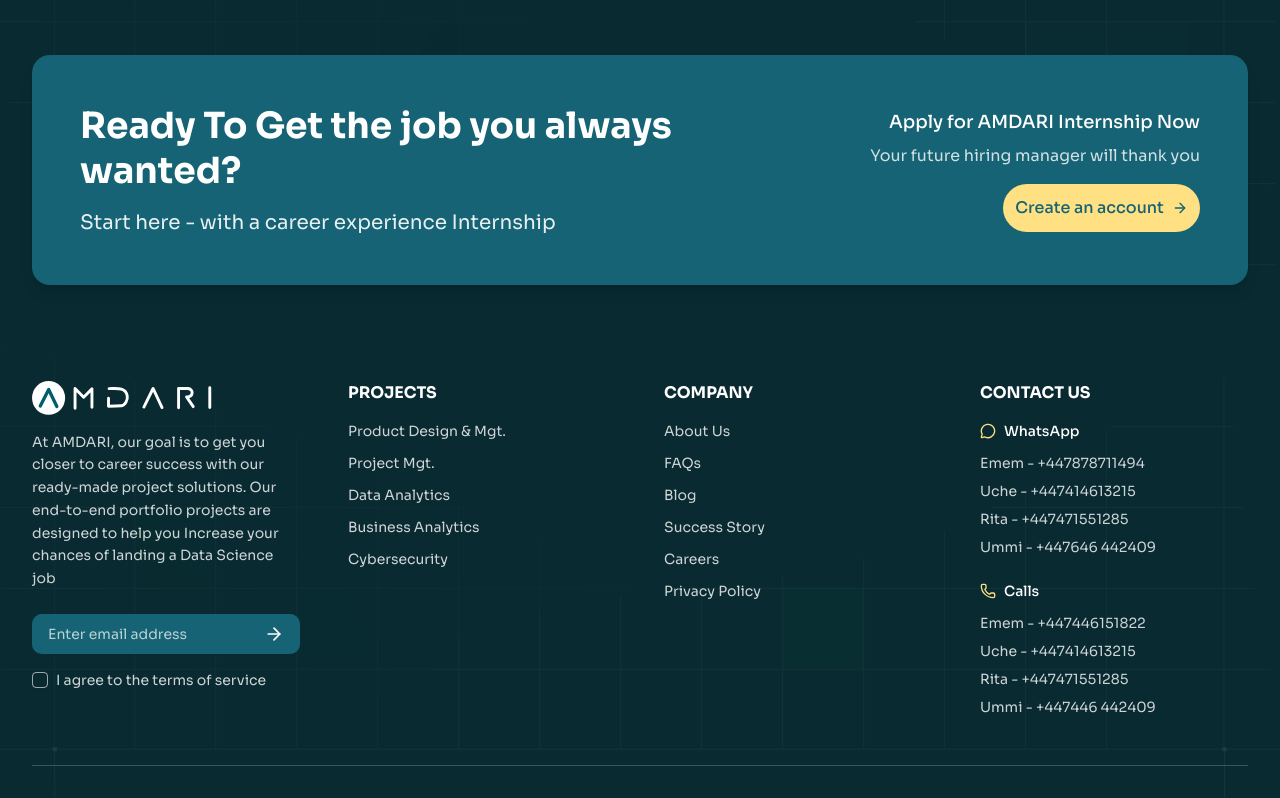
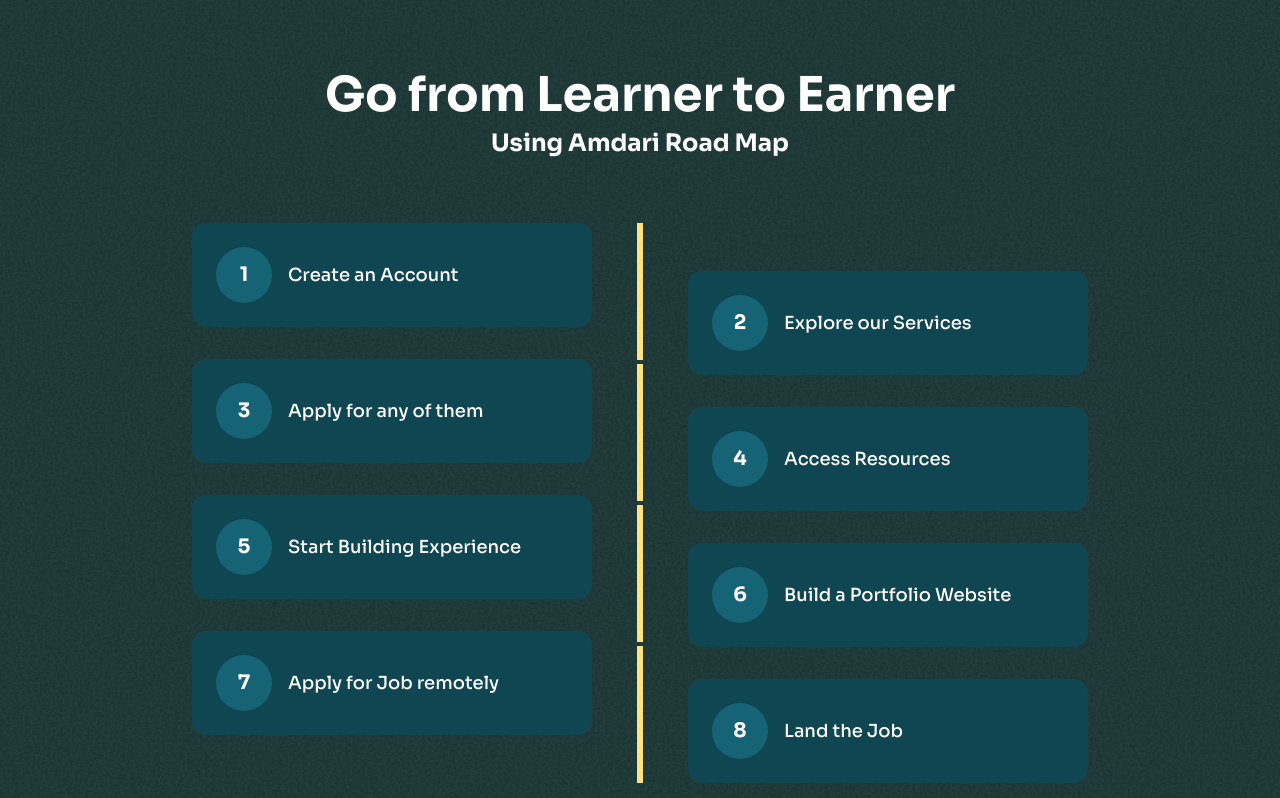
Before and after one commit to Efemena-10Alytics/amdar-ims, a Next.js app: page /internship-program in a window 1280 px wide. Shown: the part 7860-8658 px from the top of the page. Built offline with nearby package versions, Linux system fonts and the light colour scheme.

Commit message:
added the road map top section

```diff
--- a/src/app/(landing-pages)/internship-program/page.tsx
+++ b/src/app/(landing-pages)/internship-program/page.tsx
@@ -5,6 +5,7 @@
 import Portfolio from '@/components/_core/landing-pages/internship-program/portfolio'
 import WhatOurInternsSays from '@/components/_core/landing-pages/internship-program/what-our-interns-says'
 import Experience from '@/components/_core/landing-pages/internship-program/experience'
+import RoadMap from '@/components/_core/landing-pages/internship-program/road-map'
 
 const InternShipProgram = () => {
   return (
@@ -16,6 +17,7 @@
       <Portfolio/>
       <WhatOurInternsSays/>
       <Experience/>
+      <RoadMap/>
     </div>
   )
 }
--- /dev/null
+++ b/src/components/_core/landing-pages/internship-program/road-map/index.tsx
@@ -0,0 +1,117 @@
+import React from "react";
+import { cn } from "@/lib/utils";
+
+const RoadMap = () => {
+  const steps = [
+    { number: 1, text: "Create an Account", side: "left" },
+    { number: 2, text: "Explore our Services", side: "right" },
+    { number: 3, text: "Apply for any of them", side: "left" },
+    { number: 4, text: "Access Resources", side: "right" },
+    { number: 5, text: "Start Building Experience", side: "left" },
+    { number: 6, text: "Build a Portfolio Website", side: "right" },
+    { number: 7, text: "Apply for Job remotely", side: "left" },
+    { number: 8, text: "Land the Job", side: "right" },
+  ];
+
+  return (
+    <div className="bg-[#092A31] py-12 lg:py-20 relative overflow-hidden">
+      {/* Background Texture */}
+      <div
+        className="absolute inset-0 z-0 opacity-10"
+        style={{
+          backgroundImage: "url(/images/pngs/yellow-noise.png)",
+          backgroundPosition: "center",
+          backgroundRepeat: "repeat",
+          backgroundSize: "auto",
+        }}
+      />
+
+      <div className="max-w-325 mx-auto px-4 sm:px-6 lg:px-8 relative z-10">
+        {/* Title Section */}
+        <div className="text-center mb-12 lg:mb-16">
+          <h2 className="text-3xl lg:text-4xl xl:text-5xl font-bold text-white mb-2">
+            Go from Learner to Earner
+          </h2>
+          <p className="text-xl lg:text-2xl font-bold text-white">
+            Using Amdari Road Map
+          </p>
+        </div>
+
+        {/* Roadmap Steps */}
+        <div className="relative max-w-4xl mx-auto">
+          {/* Steps Grid Container - wrapper to ensure line spans full height */}
+          <div className="relative">
+            {/* Central Yellow Line - 4 broken segments */}
+            <div className="hidden lg:flex flex-col gap-1 h-full absolute left-1/2 top-0 bottom-0 w-1.5 transform -translate-x-1/2 z-0">
+              <div className="bg-amdari-yellow h-1/2" />
+              <div className="bg-amdari-yellow h-1/2" />
+              <div className="bg-amdari-yellow h-1/2" />
+              <div className="bg-amdari-yellow h-1/2" />
+            </div>
+
+            {/* Steps Grid */}
+            <div className="grid grid-cols-1 lg:grid-cols-2 gap-6 lg:gap-8 relative z-10">
+              {/* Left Column Steps */}
+              <div className="flex flex-col gap-6 lg:gap-8">
+                {steps
+                  .filter((step) => step.side === "left")
+                  .map((step) => (
+                    <div key={step.number} className="lg:pr-8">
+                      {/* Step Box */}
+                      <div className="bg-[#0F4652] rounded-xl p-4 lg:p-6 flex items-center gap-4">
+                        {/* Number Badge */}
+                        <div className="shrink-0">
+                          <div className="w-12 h-12 lg:w-14 lg:h-14 rounded-full bg-[#156374] flex items-center justify-center">
+                            <span className="text-white font-bold text-lg lg:text-xl">
+                              {step.number}
+                            </span>
+                          </div>
+                        </div>
+
+                        {/* Step Text */}
+                        <div className="flex-1">
+                          <p className="text-white text-base lg:text-lg font-medium">
+                            {step.text}
+                          </p>
+                        </div>
+                      </div>
+                    </div>
+                  ))}
+              </div>
+
+              {/* Right Column Steps */}
+              <div className="flex flex-col gap-6 lg:gap-8 lg:mt-12">
+                {steps
+                  .filter((step) => step.side === "right")
+                  .map((step) => (
+                    <div key={step.number} className="lg:pl-8">
+                      {/* Step Box */}
+                      <div className="bg-[#0F4652] rounded-xl p-4 lg:p-6 flex items-center gap-4">
+                        {/* Number Badge */}
+                        <div className="shrink-0">
+                          <div className="w-12 h-12 lg:w-14 lg:h-14 rounded-full bg-[#156374] flex items-center justify-center">
+                            <span className="text-white font-bold text-lg lg:text-xl">
+                              {step.number}
+                            </span>
+                          </div>
+                        </div>
+
+                        {/* Step Text */}
+                        <div className="flex-1">
+                          <p className="text-white text-base lg:text-lg font-medium">
+                            {step.text}
+                          </p>
+                        </div>
+                      </div>
+                    </div>
+                  ))}
+              </div>
+            </div>
+          </div>
+        </div>
+      </div>
+    </div>
+  );
+};
+
+export default RoadMap;
```
Also changed, not shown: 1 other file (tests, documents, lock files or other folders).
